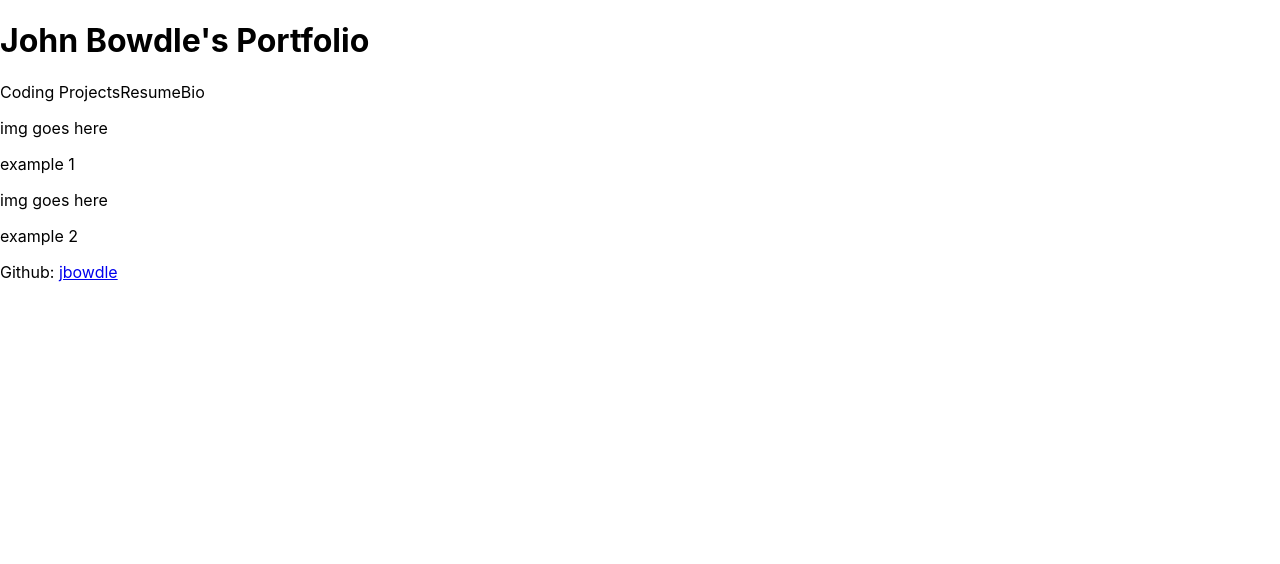
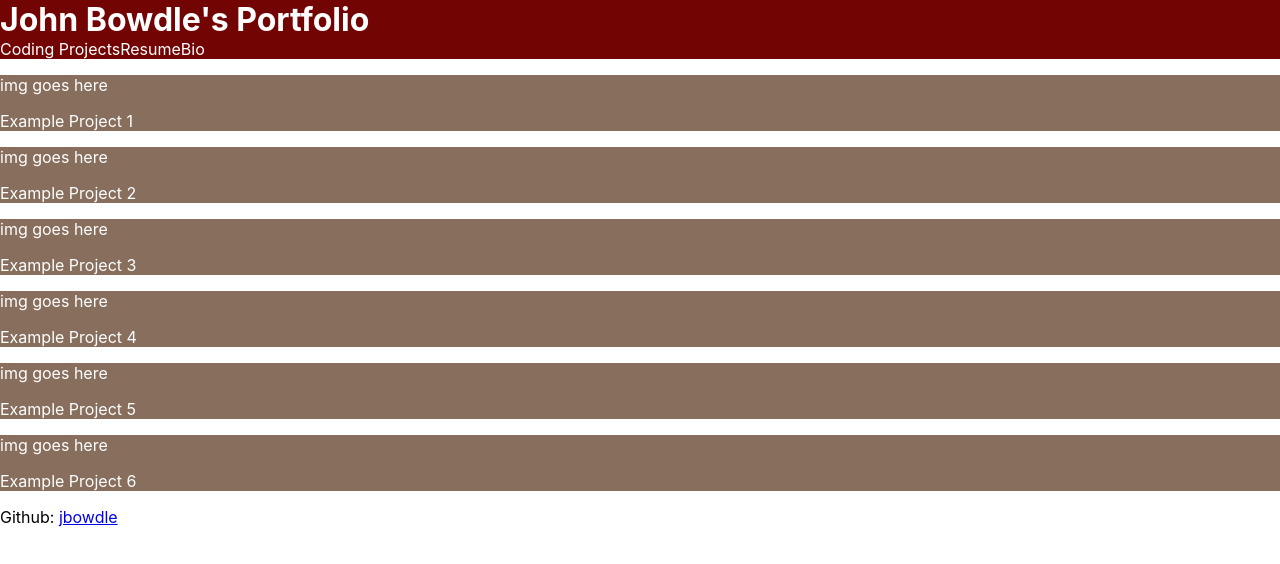
Before and after one commit to jbowdle/portfolio, a React (Create React App) app: page / in a window 1280 px wide. Shown: the top 564 px of the page. Built offline with nearby package versions, Linux system fonts and the light colour scheme.

Commit message:
Moved project data to index.js; added CSS resets and basic styling

```diff
--- a/src/App.js
+++ b/src/App.js
@@ -2,7 +2,11 @@ import Nav from "./components/Nav";
 import Footer from "./components/Footer";
 import ProjectCard from "./components/ProjectCard";
 
-function App() {
+function App(props) {
+  const projectList = props.projects.map((project) => (
+    <ProjectCard id={project.id} name={project.name} key={project.id}/>
+  ));
+
   return (
     <div>
       <header>
@@ -10,8 +14,7 @@ function App() {
         <Nav />
       </header>
       <main>
-        <ProjectCard name="example 1" />
-        <ProjectCard name="example 2" />
+        {projectList}
       </main>
       <Footer />
     </div>
--- a/src/components/ProjectCard.js
+++ b/src/components/ProjectCard.js
@@ -2,7 +2,7 @@ import React from "react";
 
 function ProjectCard(props) {
   return (
-    <li className="project">
+    <li className="project-card">
       <div className="image-div">
         <p>img goes here</p>
       </div>
--- a/src/index.css
+++ b/src/index.css
@@ -1,4 +1,4 @@
-/* create-react-app css */
+/* PRE-PACKAGED CREATE-REACT-APP STYLES */
 body {
   margin: 0;
   font-family: -apple-system, BlinkMacSystemFont, 'Segoe UI', 'Roboto', 'Oxygen',
@@ -7,14 +7,55 @@ body {
   -webkit-font-smoothing: antialiased;
   -moz-osx-font-smoothing: grayscale;
 }
-
 code {
   font-family: source-code-pro, Menlo, Monaco, Consolas, 'Courier New',
     monospace;
 }
+/* END CREATE-REACT-APP STYLES */
 
-/* my css */
+
+/* MY CSS */
+/* color storage */
+:root {
+  --main: rgb(0, 0, 0);
+  --accent-1: rgb(115, 4, 4);
+  --accent-1-text: rgb(255, 255, 255);
+  --accent-2: rgb(136, 110, 93);
+  --accent-2-text: rgb(255, 255, 255);
+}
+/* RESETS */
+h1,
+h2 {
+  margin: 0;
+}
 ul,
 li {
   list-style: none;
+  padding: 0;
 }
+button {
+  border: none;
+  margin: 0;
+  padding: 0;
+  width: auto;
+  appearance: none;
+}
+/* END RESETS */
+/* GLOBAL STYLES */
+body {
+  width: 100%;
+  margin: 0 auto;
+}
+header {
+  position: sticky;
+  top: 0px;
+  background-color: var(--accent-1);
+  color: var(--accent-1-text);
+}
+/* END GLOBAL STYLES */
+/* PROJECT CARD STYLES */
+.project-card {
+  background-color: var(--accent-2);
+  color: var(--accent-2-text);
+}
+/* END PROJECT CARD STYLES */
--- a/src/index.js
+++ b/src/index.js
@@ -3,9 +3,18 @@ import ReactDOM from 'react-dom/client';
 import './index.css';
 import App from './App';
 
+const PROJECT_DATA = [
+  { id: "project-0", name: "Example Project 1" },
+  { id: "project-1", name: "Example Project 2" },
+  { id: "project-2", name: "Example Project 3" },
+  { id: "project-3", name: "Example Project 4" },
+  { id: "project-4", name: "Example Project 5" },
+  { id: "project-5", name: "Example Project 6" },
+]
+
 const root = ReactDOM.createRoot(document.getElementById('root'));
 root.render(
   <React.StrictMode>
-    <App />
+    <App projects={PROJECT_DATA}/>
   </React.StrictMode>
 );
```
